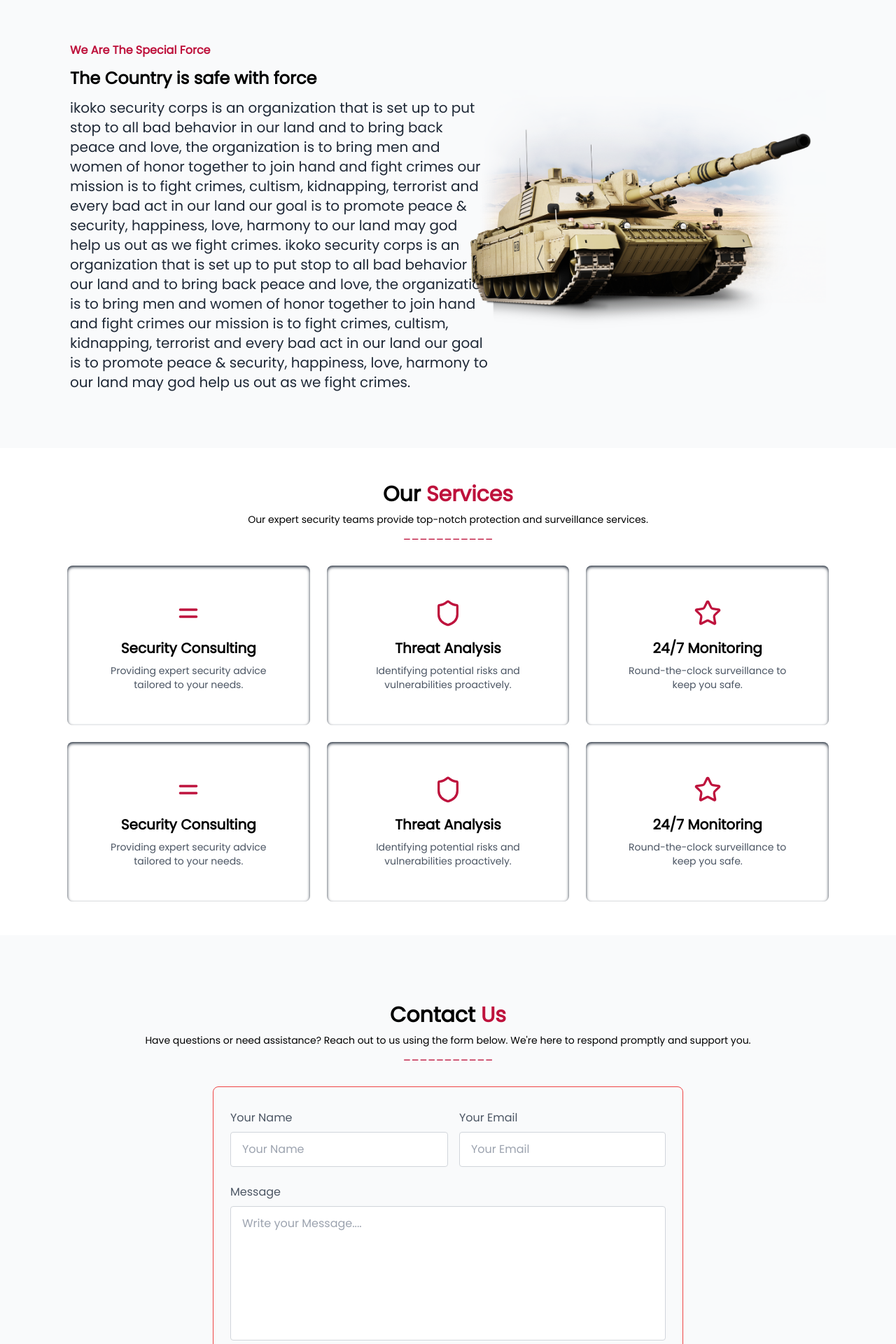
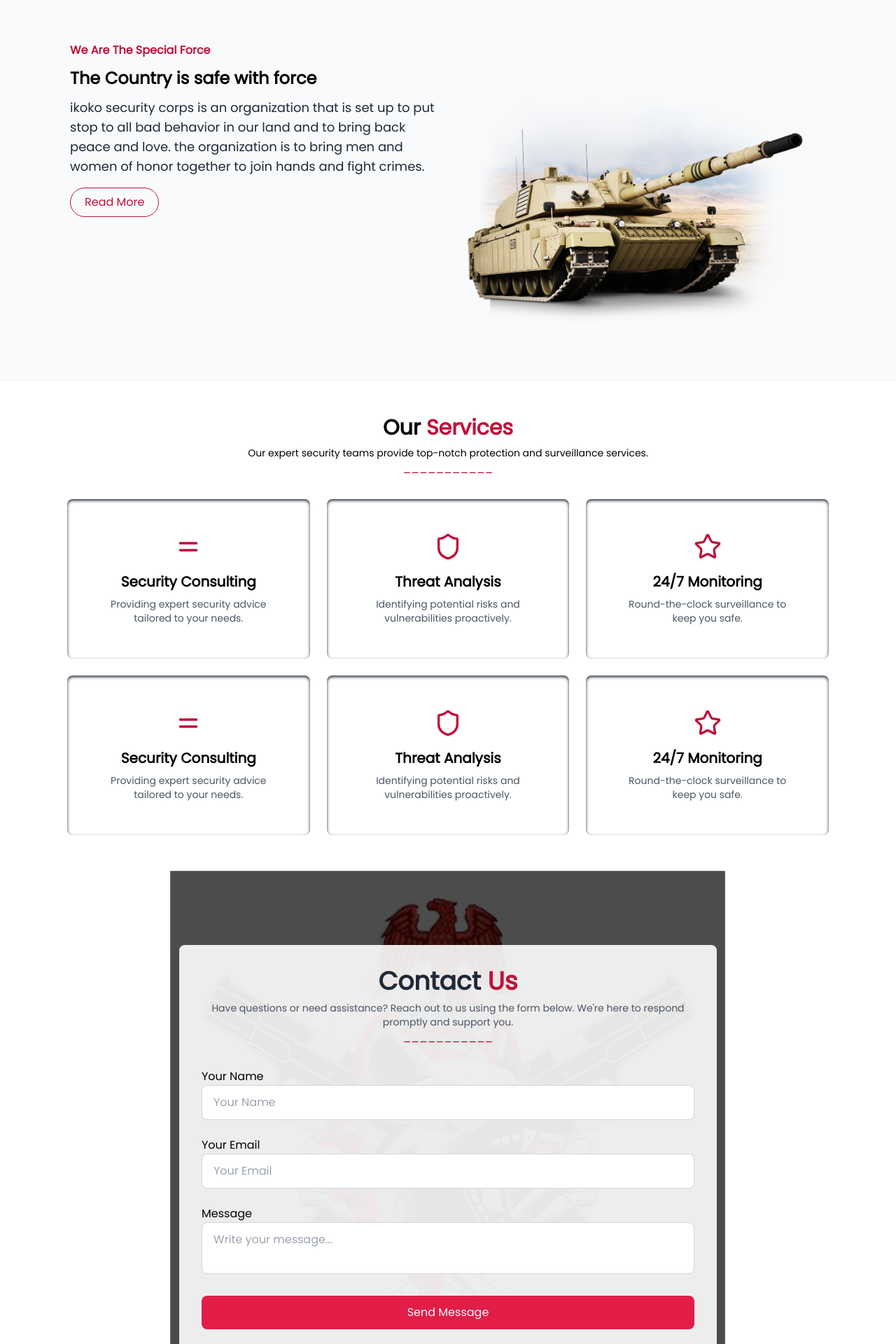
Before and after one commit to Johnodeleye/ikoko-security-corps, a Next.js app: page / in a window 1280 px wide. Shown: the part 820-2740 px from the top of the page at 70% size. Built offline with nearby package versions, Linux system fonts and the light colour scheme.

Commit message:
working on cart, localhost:3000/cart

```diff
--- a/components/About.tsx
+++ b/components/About.tsx
@@ -1,54 +1,77 @@
 'use client';
-import { truncateSync } from "fs";
-import { Minimize2 } from "lucide-react";
-import Image from "next/image"
-import Link from "next/link"
-import { useState } from "react"
+import Image from "next/image";
+import { useState } from "react";
+import { motion } from "framer-motion";
 
 const About = () => {
-    const [showMore, setShowMore] = useState(true);
-    const [showText, setShowText] = useState(false)
-    console.log('sho', setShowText)
+    const [showMore, setShowMore] = useState(false);
+
     return (
-        <div className="px-5 py-20 bg-gray-50" id='About'>
-            <h3 className="text-base text-rose-700 font-bold px-8 lg:px-20">We Are The Special Force</h3>
-            <h1 className="text-2xl font-bold mt-3 px-8 lg:px-20">The Country is safe with force</h1>
-            <div className="md:grid grid-cols-2 gap-16 px-8 lg:px-20">
-            <p className="mt-3 lg:text-xl text-sm text-gray-800 lowercase lg:w-[600px] hidden md:block">IKOKO SECURITY CORPS IS AN ORGANIZATION THAT IS SET UP TO PUT STOP TO ALL BAD BEHAVIOR IN OUR LAND AND TO BRING BACK PEACE AND LOVE, THE ORGANIZATION IS TO BRING MEN AND WOMEN OF HONOR TOGETHER TO JOIN HAND AND FIGHT CRIMES OUR MISSION IS TO FIGHT CRIMES, CULTISM, KIDNAPPING, TERRORIST AND EVERY BAD ACT IN OUR LAND OUR GOAL IS TO PROMOTE PEACE & SECURITY, HAPPINESS, LOVE, HARMONY TO OUR LAND
-            MAY GOD HELP US OUT AS WE FIGHT CRIMES. IKOKO SECURITY CORPS IS AN ORGANIZATION THAT IS SET UP TO PUT STOP TO ALL BAD BEHAVIOR IN OUR LAND AND TO BRING BACK PEACE AND LOVE, THE ORGANIZATION IS TO BRING MEN AND WOMEN OF HONOR TOGETHER TO JOIN HAND AND FIGHT CRIMES OUR MISSION IS TO FIGHT CRIMES, CULTISM, KIDNAPPING, TERRORIST AND EVERY BAD ACT IN OUR LAND OUR GOAL IS TO PROMOTE PEACE & SECURITY, HAPPINESS, LOVE, HARMONY TO OUR LAND
-            MAY GOD HELP US OUT AS WE FIGHT CRIMES.
-            </p>
-            <p className="mt-3 text-sm text-gray-800 lowercase w-fit md:hidden">IKOKO SECURITY CORPS IS AN ORGANIZATION THAT IS SET UP TO PUT STOP TO ALL BAD BEHAVIOR IN OUR LAND AND TO BRING BACK PEACE AND LOVE, THE ORGANIZATION IS TO BRING MEN AND WOMEN OF HONOR TOGETHER TO JOIN HAND AND FIGHT CRIMES OUR MISSION IS TO FIGHT CRIMES, CULTISM, KIDNAPPING, TERRORIST AND EVERY BAD ACT IN OUR LAND OUR GOAL IS TO PROMOTE PEACE & SECURITY, HAPPINESS, LOVE, HARMONY TO OUR LAND
-            MAY GOD HELP US OUT AS WE FIGHT CRIMES.
-            </p>
-            {showMore && (
-            <button className="text-rose-700 border border-rose-700 rounded-full hover:bg-rose-700 hover:text-white transition-ease-in-out px-5 py-2 lg:ml-2 md:mt-3 ml-0 mt-4 md:hidden">
+        <motion.div
+            className="px-5 py-20 bg-gray-50"
+            id="About"
+            initial={{ opacity: 0, y: 50 }}
+            whileInView={{ opacity: 1, y: 0 }}
+            viewport={{ once: true, amount: 0.2 }} // Only triggers once when 20% is visible
+            transition={{ duration: 0.8 }}
+        >
+            <motion.h3
+                className="text-base text-rose-700 font-bold px-8 lg:px-20"
+                initial={{ opacity: 0, x: -50 }}
+                whileInView={{ opacity: 1, x: 0 }}
+                viewport={{ once: true }}
+                transition={{ duration: 0.8 }}
+            >
+                We Are The Special Force
+            </motion.h3>
 
+            <motion.h1
+                className="text-2xl font-bold mt-3 px-8 lg:px-20"
+                initial={{ opacity: 0, x: 50 }}
+                whileInView={{ opacity: 1, x: 0 }}
+                viewport={{ once: true }}
+                transition={{ duration: 0.8 }}
+            >
+                The Country is safe with force
+            </motion.h1>
 
+            <div className="grid grid-cols-1 md:grid-cols-2 gap-8 px-8 lg:px-20">
+                <motion.div
+                    initial={{ opacity: 0, y: 50 }}
+                    whileInView={{ opacity: 1, y: 0 }}
+                    viewport={{ once: true }}
+                    transition={{ duration: 0.8 }}
+                >
+                    <p className="mt-3 text-sm md:text-lg text-gray-800 lowercase leading-relaxed">
+                        IKOKO SECURITY CORPS IS AN ORGANIZATION THAT IS SET UP TO PUT STOP TO ALL BAD BEHAVIOR IN OUR LAND AND TO BRING BACK PEACE AND LOVE. THE ORGANIZATION IS TO BRING MEN AND WOMEN OF HONOR TOGETHER TO JOIN HANDS AND FIGHT CRIMES.
+                        {showMore && (
+                            <span>
+                                OUR MISSION IS TO FIGHT CRIMES, CULTISM, KIDNAPPING, TERRORISM, AND EVERY BAD ACT IN OUR LAND. OUR GOAL IS TO PROMOTE PEACE, SECURITY, HAPPINESS, LOVE, AND HARMONY TO OUR LAND. MAY GOD HELP US OUT AS WE FIGHT CRIMES.
+                            </span>
+                        )}
+                    </p>
+                    <motion.button
+                        whileHover={{ scale: 1.1 }}
+                        whileTap={{ scale: 0.9 }}
+                        className="mt-4 text-rose-700 border border-rose-700 rounded-full hover:bg-rose-700 hover:text-white transition px-5 py-2"
+                        onClick={() => setShowMore(!showMore)}
+                    >
+                        {showMore ? 'Read Less' : 'Read More'}
+                    </motion.button>
+                </motion.div>
 
-            <p onClick={() => setShowMore(false)} onClickCapture={()=> setShowText(true)} >Read More</p>
-            </button>
-            )}
-
-
-            {showText && (
-        <p onClick={() => setShowText(false)} onClickCapture={() => setShowMore(true)}  className="mt-3 text-sm text-gray-800 lowercase w-fit md:hidden transition-all ease-in-out">
-           IKOKO SECURITY CORPS IS AN ORGANIZATION THAT IS SET UP TO PUT STOP TO ALL BAD BEHAVIOR IN OUR LAND AND TO BRING BACK PEACE AND LOVE, THE ORGANIZATION IS TO BRING MEN AND WOMEN OF HONOR TOGETHER TO JOIN HAND AND FIGHT CRIMES OUR MISSION IS TO FIGHT CRIMES, CULTISM, KIDNAPPING, TERRORIST AND EVERY BAD ACT IN OUR LAND OUR GOAL IS TO PROMOTE PEACE & SECURITY, HAPPINESS, LOVE, HARMONY TO OUR LAND
-           MAY GOD HELP US OUT AS WE FIGHT CRIMES.
-
-           <button className="text-rose-700 border border-rose-700 rounded-full hover:bg-rose-700 hover:text-white transition-ease-in-out px-5 py-2 lg:ml-2 md:mt-3 ml-0 mt-4 md:hidden">
-
-
-
-                <p onClick={() => setShowMore(true)} onClickCapture={()=> setShowText(false)} >Read Less</p>
-                </button>
-        </p>
-            )}
-
-            <img src='/tank.jpg' alt='image' className='mx-auto' />
+                <motion.div
+                    className="flex justify-center"
+                    initial={{ opacity: 0, x: 100 }}
+                    whileInView={{ opacity: 1, x: 0 }}
+                    viewport={{ once: true }}
+                    transition={{ duration: 0.8 }}
+                >
+                    <Image src="/tank.jpg" alt="Security Image" width={500} height={300} className="rounded-lg" />
+                </motion.div>
             </div>
-        </div>
-    )
+        </motion.div>
+    );
 }
 
-export default About
+export default About;
--- a/components/Contact.tsx
+++ b/components/Contact.tsx
@@ -1,14 +1,15 @@
 'use client';
 import React from "react";
 import Swal from "sweetalert2";
+import { motion } from "framer-motion";
 
 const Contact = () => {
   const [result, setResult] = React.useState("");
 
-  const onSubmit = async (event : any) => {
+  const onSubmit = async (event: React.FormEvent<HTMLFormElement>) => {
       event.preventDefault();
       setResult('Sending....');
-      const formData = new FormData(event.target);
+      const formData = new FormData(event.target as HTMLFormElement);
 
       formData.append('access_key', '8d4a9798-6b50-4e7e-b2d6-55108dd78b15');
 
@@ -26,44 +27,106 @@ const Contact = () => {
             text: "Your message has been received",
             icon: "success"
         });
-        event.target.reset();
+        (event.target as HTMLFormElement).reset();
     } else {
-        alert('Something went wrong');  // Fixed: Removed the second argument
-        console.log('Error:', data);    // Kept the log to show the error details
+        alert('Something went wrong');
+        console.log('Error:', data);
         setResult('');
     }
-
   };
 
   return (
-        <div className="bg-gray-50 pt-12 lg:pt-24 pb-24" id="contact">
-             <h1 className="text-3xl font-bold mx-auto px-24 text-center">
+    <motion.div
+      className="relative w-full min-h-screen flex items-center justify-center px-6 py-20 overflow-hidden"
+      initial={{ opacity: 0 }}
+      animate={{ opacity: 1 }}
+      transition={{ duration: 1.2 }}
+      id="contact"
+    >
+      {/* Background Image - Fullscreen and Responsive */}
+      <div
+        className="absolute inset-0 w-full h-full bg-cover bg-center bg-no-repeat"
+        style={{
+          backgroundImage: "url('/logo.png')",
+          filter: "brightness(0.3)",
+          backgroundSize: "cover",
+        }}
+      />
+
+      {/* Content Section */}
+      <div className="relative z-10 max-w-3xl w-full bg-white bg-opacity-90 p-8 rounded-lg shadow-lg">
+        <h1 className="text-4xl font-bold text-center text-gray-800">
           Contact <span className="text-rose-700">Us</span>
         </h1>
-      <p className="text-sm px-6 mx-auto text-center mt-2">
+        <p className="text-sm text-center mt-2 text-gray-600">
           Have questions or need assistance? Reach out to us using the form below. We're here to respond promptly and support you.
         </p>
-      <p className="text-center text-rose-700 mb-8 ">___________</p>
+        <p className="text-center text-rose-700 mb-8">___________</p>
 
-      <form className="max-w-2xl pt-8 mx-auto text-gray-600 md:border border-red-500 px-6 pb-6 rounded-lg" onSubmit={onSubmit} >
-        <div className='flex flex-wrap'>
-            <div className='w-full text-left md:w-1/2'>
-            Your Name
-            <input type="text" placeholder='Your Name' required className='w-full px-4 py-3 mt-2 border border-gray-300 rounded ' name='Name'/>
-            </div>
-            <div className='w-full pt-4 text-left md:w-1/2 md:pl-4 md:pt-0'>
-            Your Email
-            <input type="email" placeholder='Your Email' required className='w-full px-4 py-3 mt-2 border border-gray-300 rounded' name='Email'/>
-            </div>
-        </div>
-        <div className="my-6 text-left">
-            Message
-            <textarea className='w-full h-48 px-4 py-3 mt-2 border border-gray-300 rounded resize-none' name="Message" placeholder='Write your Message....' required></textarea>
-        </div>
-        <button className="px-12 py-2 text-white bg-rose-600 rounded hover:bg-rose-900">{result ? result : 'Send Message'}</button>
+        {/* Contact Form */}
+        <form
+          onSubmit={onSubmit}
+          className="grid grid-cols-1 gap-6"
+        >
+          {/* Name Field */}
+          <motion.div
+            initial={{ opacity: 0, y: 20 }}
+            whileInView={{ opacity: 1, y: 0 }}
+            transition={{ delay: 0.2 }}
+          >
+            <label>Your Name</label>
+            <input
+              type="text"
+              name="Name"
+              placeholder="Your Name"
+              required
+              className="w-full px-4 py-3 border border-gray-300 rounded-lg focus:outline-none focus:ring-2 focus:ring-rose-700"
+            />
+          </motion.div>
+
+          {/* Email Field */}
+          <motion.div
+            initial={{ opacity: 0, y: 20 }}
+            whileInView={{ opacity: 1, y: 0 }}
+            transition={{ delay: 0.4 }}
+          >
+            <label>Your Email</label>
+            <input
+              type="email"
+              name="Email"
+              placeholder="Your Email"
+              required
+              className="w-full px-4 py-3 border border-gray-300 rounded-lg focus:outline-none focus:ring-2 focus:ring-rose-700"
+            />
+          </motion.div>
+
+          {/* Message Field */}
+          <motion.div
+            initial={{ opacity: 0, y: 20 }}
+            whileInView={{ opacity: 1, y: 0 }}
+            transition={{ delay: 0.6 }}
+          >
+            <label>Message</label>
+            <textarea
+              name="Message"
+              placeholder="Write your message..."
+              required
+              className="w-full px-4 py-3 border border-gray-300 rounded-lg resize-none focus:outline-none focus:ring-2 focus:ring-rose-700"
+            />
+          </motion.div>
+
+          {/* Submit Button */}
+          <motion.button
+            type="submit"
+            className="w-full py-3 text-white bg-rose-600 rounded-lg hover:bg-rose-700 transition-all"
+            whileHover={{ scale: 1.05 }}
+          >
+            {result ? result : 'Send Message'}
+          </motion.button>
         </form>
       </div>
-    )
+    </motion.div>
+  );
 }
 
-export default Contact
+export default Contact;
--- a/components/Header.tsx
+++ b/components/Header.tsx
@@ -1,26 +1,34 @@
 'use client';
 import { Logs, Minimize2 } from "lucide-react";
 import { useEffect, useState } from "react";
+import { motion, AnimatePresence } from 'framer-motion';
 
 const Header = () => {
     const [showMobileMenu, setShowMobileMenu] = useState(false);
-    useEffect(()=>{
-      if(showMobileMenu){
-        document.body.style.overflow = 'hidden';
-      }else{
-        document.body.style.overflow = 'auto';
-      }
-    },[showMobileMenu])
+
+    useEffect(() => {
+        document.body.style.overflow = showMobileMenu ? 'hidden' : 'auto';
+    }, [showMobileMenu]);
+
+    const menuVariants = {
+        hidden: { x: "100%" },
+        visible: { x: 0, transition: { type: "spring", stiffness: 100 } },
+        exit: { x: "100%", transition: { duration: 0.3 } }
+    };
+
     return (
-      <div className='absolute top-0 left-0 z-10 w-full'>
+        <motion.div
+            initial={{ y: -50, opacity: 0 }}
+            animate={{ y: 0, opacity: 1 }}
+            transition={{ duration: 0.5 }}
+            className='absolute top-0 left-0 z-10 w-full'
+        >
             <div className="container flex items-center justify-between px-5 py-3 mx-auto bg-transparent md:px-20 lg:px-32">
 
-        <div className="flex items-center gap-5 md:mr-20">
-  <a href="/" className="flex items-center gap-2"> {/* Added gap-4 here */}
-    <img src={'/fox.jpg'} alt="logo" className="rounded-full w-10 h-10" />
+                <a href="/" className="flex items-center gap-2">
+                    <img src={'/logo.png'} alt="logo" className="rounded-full w-16 h-11" />
                     <h2 className="text-lg font-semibold text-orange-800">Lalazy</h2>
                 </a>
-</div>
 
                 <ul className='hidden text-orange-900 md:flex gap-7 font-bold'>
                     <a href="#" className='cursor-pointer hover:text-red-800 '>Home</a>
@@ -29,33 +37,45 @@ const Header = () => {
                     <a href="#Testimonals" className='cursor-pointer hover:text-red-800 '>Team</a>
                     <a href="#contact" className='cursor-pointer hover:text-red-800 '>Contact</a>
                 </ul>
+
                 <a href="https://hubpost-app.vercel.app/">
-          <button className="hidden px-6 bg-yellow-500 rounded-full md:block text-white  hover:bg-gray-400 md:ml-9">Blog</button>
+                    <button className="hidden px-6 bg-yellow-500 rounded-full md:block text-white hover:bg-gray-400 md:ml-9">
+                        Blog
+                    </button>
                 </a>
 
-          <button>
-          <Logs className='cursor-pointer md:hidden w-7 text-rose-700'onClick={() => setShowMobileMenu(true)}/>
+                <button onClick={() => setShowMobileMenu(true)}>
+                    <Logs className='cursor-pointer md:hidden w-7 text-rose-700'/>
                 </button>
             </div>
 
-        {/* ------------Mobile Menu----------------- */}
+            {/* Mobile Menu with Animation */}
+            <AnimatePresence>
                 {showMobileMenu && (
-        <div className="fixed top-0 bottom-0 right-0 w-full overflow-hidden transition-transform ease-in-out bg-white/95 duration-5000s md:hidden">
+                    <motion.div
+                        variants={menuVariants}
+                        initial="hidden"
+                        animate="visible"
+                        exit="exit"
+                        className="fixed top-0 bottom-0 right-0 w-full overflow-hidden bg-white/95 z-50 md:hidden"
+                    >
                         <div className='flex justify-end p-6 cursor-pointer'>
                             <Minimize2 className='w-6 text-rose-700' onClick={() => setShowMobileMenu(false)}/>
                         </div>
-          <ul className='flex flex-col items-center gap-2 px-5 mt-5 text-lg font-medium'>
-          <a onClick={() => setShowMobileMenu(false)} href="#" className='inline-block px-4 py-2 rounded-full cursor-pointer hover:text-rose-500'>Home</a>
-          <a onClick={() => setShowMobileMenu(false)} href="#About" className='inline-block px-4 py-2 rounded-full cursor-pointer hover:text-rose-500'>About</a>
-          <a onClick={() => setShowMobileMenu(false)} href="#services" className='inline-block px-4 py-2 rounded-full cursor-pointer hover:text-rose-500'>Services</a>
-          <a onClick={() => setShowMobileMenu(false)} href="#Team" className='inline-block px-4 py-2 rounded-full cursor-pointer hover:text-rose-500'>Team</a>
-          <a onClick={() => setShowMobileMenu(false)} href="#Contact" className='inline-block px-4 py-2 rounded-full cursor-pointer hover:text-rose-500'>Contact</a>
-          <a onClick={() => setShowMobileMenu(false)} href="https://hubpost-app.vercel.app/authors/null" className='inline-block px-4 py-2 rounded-full cursor-pointer hover:text-rose-500'>Blog</a>
+
+                        <ul className='flex flex-col items-center gap-4 text-lg font-medium'>
+                            <a href="#" onClick={() => setShowMobileMenu(false)} className='hover:text-rose-500'>Home</a>
+                            <a href="#About" onClick={() => setShowMobileMenu(false)} className='hover:text-rose-500'>About</a>
+                            <a href="#services" onClick={() => setShowMobileMenu(false)} className='hover:text-rose-500'>Services</a>
+                            <a href="#Team" onClick={() => setShowMobileMenu(false)} className='hover:text-rose-500'>Team</a>
+                            <a href="#Contact" onClick={() => setShowMobileMenu(false)} className='hover:text-rose-500'>Contact</a>
+                            <a href="https://hubpost-app.vercel.app/authors/null" onClick={() => setShowMobileMenu(false)} className='hover:text-rose-500'>Blog</a>
                         </ul>
-        </div>
+                    </motion.div>
                 )}
-      </div>
+            </AnimatePresence>
+        </motion.div>
     )
 }
 
-export default Header
+export default Header;
--- a/components/Service.tsx
+++ b/components/Service.tsx
@@ -1,6 +1,8 @@
+'use client';
 import React from "react";
-import { Equal, Shield, Star } from "lucide-react"; // Example icons
+import { Equal, Shield, Star } from "lucide-react";
 import ServiceItem from "./ServiceItem";
+import { motion } from "framer-motion";
 
 const services = [
   {
@@ -37,26 +39,75 @@ const services = [
 
 const Service = () => {
   return (
-    <div className="bg-white py-12" id='services'>
-      <h1 className="text-3xl font-bold mx-auto px-24 text-center">
+    <motion.div
+      className="bg-white py-12"
+      id="services"
+      initial={{ opacity: 0, y: 50 }}
+      whileInView={{ opacity: 1, y: 0 }}
+      viewport={{ once: true, amount: 0.2 }}
+      transition={{ duration: 0.8 }}
+    >
+      <motion.h1
+        className="text-3xl font-bold mx-auto px-24 text-center"
+        initial={{ opacity: 0, y: -20 }}
+        whileInView={{ opacity: 1, y: 0 }}
+        viewport={{ once: true }}
+        transition={{ duration: 0.8 }}
+      >
         Our <span className="text-rose-700">Services</span>
-      </h1>
-      <p className="text-sm px-6 mx-auto text-center mt-2">
-      Our expert security teams provide top-notch protection and surveillance services.
-      </p>
-      <p className="text-center text-rose-700 mb-8">___________</p>
+      </motion.h1>
 
-      <div className="grid grid-cols-1 sm:grid-cols-2 md:grid-cols-3 gap-6 px-6 lg:px-24">
+      <motion.p
+        className="text-sm px-6 mx-auto text-center mt-2"
+        initial={{ opacity: 0 }}
+        whileInView={{ opacity: 1 }}
+        viewport={{ once: true }}
+        transition={{ delay: 0.2, duration: 0.8 }}
+      >
+        Our expert security teams provide top-notch protection and surveillance services.
+      </motion.p>
+
+      <motion.p
+        className="text-center text-rose-700 mb-8"
+        initial={{ opacity: 0 }}
+        whileInView={{ opacity: 1 }}
+        viewport={{ once: true }}
+        transition={{ delay: 0.4, duration: 0.8 }}
+      >
+        ___________
+      </motion.p>
+
+      <motion.div
+        className="grid grid-cols-1 sm:grid-cols-2 md:grid-cols-3 gap-6 px-6 lg:px-24"
+        initial="hidden"
+        whileInView="visible"
+        viewport={{ once: true }}
+        variants={{
+          hidden: { opacity: 0 },
+          visible: {
+            opacity: 1,
+            transition: { staggerChildren: 0.2 },
+          },
+        }}
+      >
         {services.map((service, index) => (
-          <ServiceItem
+          <motion.div
             key={index}
-            icon={service.icon}
-            title={service.title}
-            description={service.description}
-          />
+            variants={{
+              hidden: { opacity: 0, y: 20 },
+              visible: { opacity: 1, y: 0 },
+            }}
+            transition={{ duration: 0.8 }}
+          >
+            <ServiceItem
+              icon={service.icon}
+              title={service.title}
+              description={service.description}
+            />
+          </motion.div>
         ))}
-      </div>
-    </div>
+      </motion.div>
+    </motion.div>
   );
 };
 
--- a/package.json
+++ b/package.json
@@ -9,6 +9,7 @@
     "lint": "next lint"
   },
   "dependencies": {
+    "framer-motion": "^11.18.0",
     "lucide-react": "^0.468.0",
     "next": "15.1.1",
     "react": "^19.0.0",
```
Also changed, not shown: components/Hero.tsx (+26 -28 lines), public/logo.png (added), 1 other file (tests, documents, lock files or other folders). Lines whose indentation alone changed are shown as unchanged.
